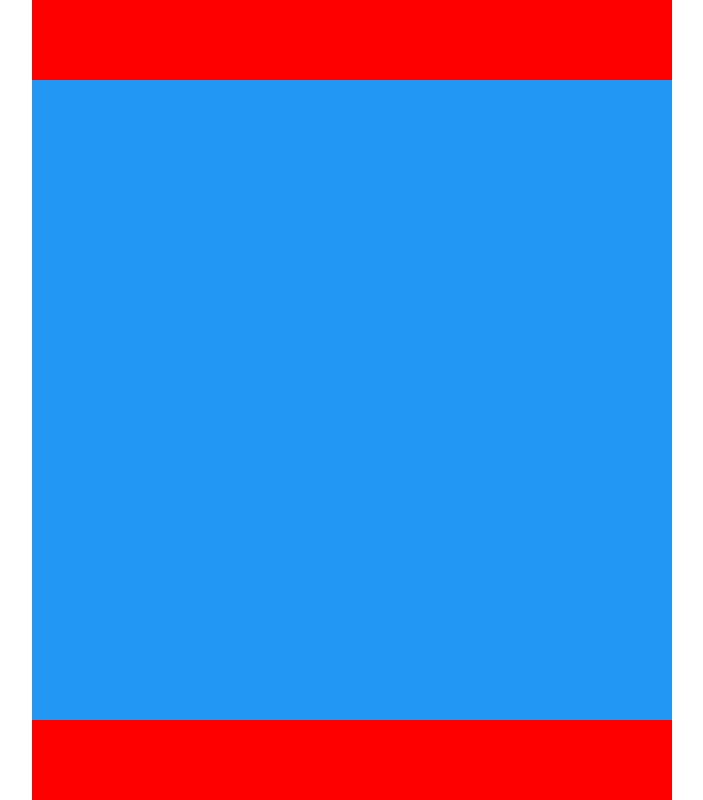
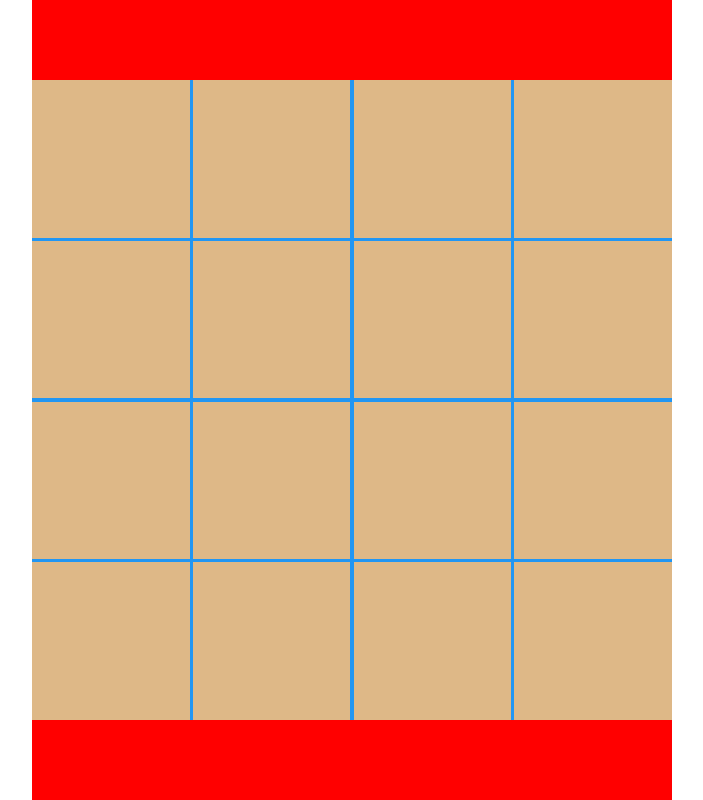
Before and after one commit to rpeight8/gatchi, a SvelteKit app: page / in a window 1280 px wide. Shown: the whole page, without its empty margins (288-991 px from the left). Built offline with nearby package versions, Linux system fonts and the light colour scheme.

Commit message:
Adds initial Squares and fixes size of ui

```diff
--- a/src/routes/Game.svelte
+++ b/src/routes/Game.svelte
@@ -1,6 +1,12 @@
+<script>
+	import Grid from './Grid.svelte';
+</script>
+
 <div class="game">
 	<div class="info"></div>
-	<div class="grid-container"></div>
+	<div class="grid-container">
+		<Grid />
+	</div>
 	<div class="info"></div>
 </div>
 
@@ -11,20 +17,21 @@
 		justify-content: center;
 		align-items: center;
 		height: 100%;
+		font-size: min(1vmin, 0.5rem);
 	}
 
 	.info {
-		width: 80vmin;
-		height: 10vmin;
+		width: 80em;
+		height: 10em;
 		background-color: red;
 	}
 
 	.grid-container {
-		display: grid;
-		grid-template-columns: auto auto auto;
+		/* display: grid;
+		grid-template-columns: auto auto auto; */
 		background-color: #2196f3;
 		/* padding: 10px; */
-		width: 80vmin;
-		height: 80vmin;
+		width: 80em;
+		height: 80em;
 	}
 </style>
--- /dev/null
+++ b/src/routes/Grid.svelte
@@ -0,0 +1,19 @@
+<script>
+	import Square from './Square.svelte';
+</script>
+
+<div class="grid">
+	{#each Array(16) as _, i}
+		<Square />
+	{/each}
+</div>
+
+<style>
+	.grid {
+		display: grid;
+		grid-template-columns: repeat(4, 1fr);
+		grid-template-rows: repeat(4, 1fr);
+		gap: 0.4em;
+		height: 100%;
+	}
+</style>
--- /dev/null
+++ b/src/routes/Square.svelte
@@ -0,0 +1,7 @@
+<div class="square"></div>
+
+<style>
+	.square {
+		background-color: burlywood;
+	}
+</style>
```
